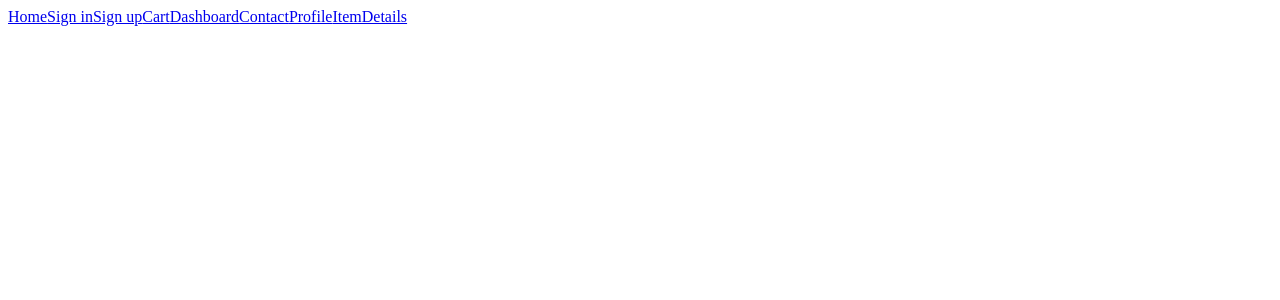
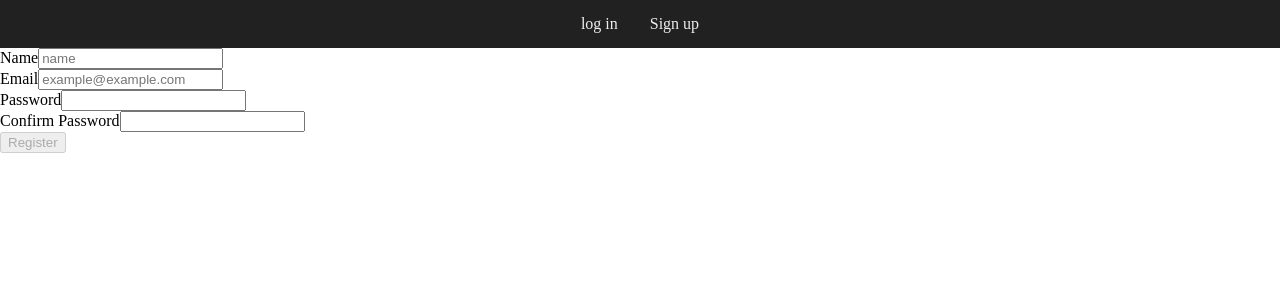
Before and after one commit to oklyz/ShopEase-front-end, a React (Vite) app in the folder ShopEase/: page /register in a window 1280 px wide. Shown: the top 300 px of the page. Built offline with nearby package versions, Linux system fonts and the light colour scheme.

Commit message:
header, register, and login done

```diff
--- a/ShopEase/src/App.css
+++ b/ShopEase/src/App.css
@@ -0,0 +1,22 @@
+body {
+  margin: 0;
+  box-sizing: border-box;
+}
+
+/* Nav bar */
+a {
+  color: #eee;
+  text-decoration: none;
+}
+
+header {
+  background-color: #212121;
+  display: flex;
+  justify-content: center;
+  align-items: center;
+  height: 3em;
+}
+
+header nav a {
+  margin: 0 1em;
+}
--- a/ShopEase/src/App.jsx
+++ b/ShopEase/src/App.jsx
@@ -1,31 +1,52 @@
 import './App.css'
 import { Route, Routes } from 'react-router-dom'
 import Header from './components/Header'
-import Home from "./pages/Home"
-import Login from "./pages/Login"
-import Register from "./pages/Register"
-import Cart from "./pages/Cart"
+import Home from './pages/Home'
+import Login from './pages/Login'
+import Register from './pages/Register'
+import Cart from './pages/Cart'
 import Dashboard from './pages/Deashboard'
-import ContactAs from "./pages/ContactAs"
+import ContactAs from './pages/ContactAs'
 import ItemDetails from './pages/ItemDetails'
 import Profile from './pages/Profile'
+import { useContext, useEffect } from 'react'
+import UserContext from './contexts/UserContext'
+import { CheckSession } from './services/Auth'
 
 function App() {
+  const { setUser } = useContext(UserContext)
 
+  const checkToken = async () => {
+    //If a token exists, sends token to localStorage to persist logged in user
+    const user = await CheckSession()
+    console.log(user)
+    setUser(user)
+  }
+
+  useEffect(() => {
+    const token = localStorage.getItem('token')
+    if (token) {
+      checkToken()
+    }
+  }, [])
 
   return (
     <>
-      <Header/>
+      <Header />
       <main>
         <Routes>
-          <Route path='/' element={<Home/>}></Route>
-          <Route path='/login' element={<Login/>}></Route>
-          <Route path='/register' element={<Register/>}></Route>
-          <Route path='/cart' element={<Cart/>}></Route>
-          <Route path='/dashboard' element={<Dashboard/>}></Route>
-          <Route path='/contact' element={<ContactAs/>}></Route>
-          <Route path='/itemdetails' element={<ItemDetails/>}></Route>
-          <Route path='/profile' element={<Profile/>}></Route>
+          <Route path="/login" element={<Login />}></Route>
+          <Route path="/register" element={<Register />}></Route>
+
+          {/* customer routes */}
+          <Route path="/" element={<Home />}></Route>
+          <Route path="/cart" element={<Cart />}></Route>
+          <Route path="/itemdetails" element={<ItemDetails />}></Route>
+          <Route path="/contact" element={<ContactAs />}></Route>
+          <Route path="/profile" element={<Profile />}></Route>
+
+          {/* admin routes */}
+          <Route path="/dashboard" element={<Dashboard />}></Route>
         </Routes>
       </main>
     </>
--- a/ShopEase/src/components/Header.jsx
+++ b/ShopEase/src/components/Header.jsx
@@ -1,19 +1,59 @@
-import { Link } from "react-router-dom"
+import { Link } from 'react-router-dom'
+import { useContext } from 'react'
+import UserContext from '../contexts/UserContext'
 
 const Nav = () => {
+  const { user, setUser } = useContext(UserContext)
 
+  const handleLogOut = () => {
+    //Reset all auth related state and clear localStorage
+    setUser(null)
+    localStorage.clear()
+  }
 
+  const adminOptions = (
+    <nav>
+      <Link to="">Dashboard</Link>
+      <Link to="">Issues</Link>
+      <Link to="">New Product</Link>
+      <Link to="/login" onClick={handleLogOut}>
+        log out
+      </Link>
+    </nav>
+  )
+
+  const customerOptions = (
+    <nav>
+      <Link to="/">Home</Link>
+      <Link to="">Items</Link>
+      <Link to="">Contact</Link>
+      <Link to="">Cart</Link>
+      <Link to="/login" onClick={handleLogOut}>
+        log out
+      </Link>
+      <Link to="">Profile</Link>
+    </nav>
+  )
+
+  const publicOptions = (
+    <nav>
+      <Link to="/login">log in</Link>
+      <Link to="/register">Sign up</Link>
+    </nav>
+  )
 
   return (
     <>
-      <Link to="/">Home</Link>
-      <Link to="/login">Sign in</Link>
-      <Link to="/register">Sign up</Link>
-      <Link to="/cart">Cart</Link>
-      <Link to="/dashboard">Dashboard</Link>
-      <Link to="/contact">Contact</Link>
-      <Link to="/profile">Profile</Link>
-      <Link to="/itemDetails">ItemDetails</Link>
+      <header>
+        {user ? (
+          <>
+            {user.role === 'customer' && <>{customerOptions}</>}
+            {user.role === 'admin' && <>{adminOptions}</>}
+          </>
+        ) : (
+          publicOptions
+        )}
+      </header>
     </>
   )
 }
--- /dev/null
+++ b/ShopEase/src/contexts/UserContext.jsx
@@ -0,0 +1,22 @@
+import { createContext, useState } from 'react'
+
+const UserContext = createContext(null)
+
+export const UserProvider = ({ children }) => {
+  const [user, setUser] = useState(null)
+
+  // user structure will be like this:
+  // user = {
+  //   id: user._id,
+  //   email: user.email,
+  //   role: user.role
+  // }
+
+  return (
+    <UserContext.Provider value={{ user, setUser }}>
+      {children}
+    </UserContext.Provider>
+  )
+}
+
+export default UserContext
--- a/ShopEase/src/main.jsx
+++ b/ShopEase/src/main.jsx
@@ -1,10 +1,12 @@
 import { createRoot } from 'react-dom/client'
 import App from './App.jsx'
-import {BrowserRouter} from "react-router-dom"
+import { BrowserRouter } from 'react-router-dom'
+import { UserProvider } from './contexts/UserContext.jsx'
 
 createRoot(document.getElementById('root')).render(
   <BrowserRouter>
-    <App />
+    <UserProvider>
+      <App />
+    </UserProvider>
   </BrowserRouter>
-
 )
--- a/ShopEase/src/pages/Home.jsx
+++ b/ShopEase/src/pages/Home.jsx
@@ -3,7 +3,9 @@ const Home = () => {
 
   return(
     <>
-
+    <div>
+      Home
+    </div>
     </>
   )
 }
--- a/ShopEase/src/pages/Login.jsx
+++ b/ShopEase/src/pages/Login.jsx
@@ -1,10 +1,62 @@
+import { useState, useContext } from 'react'
+import UserContext from '../contexts/UserContext'
+import { SignInUser } from '../services/Auth'
+import { useNavigate } from 'react-router-dom'
+
 const Login = () => {
+  let navigate = useNavigate()
+  const initialState = { email: '', password: '' }
 
+  const { setUser } = useContext(UserContext)
+  const [formValues, setFormValues] = useState(initialState)
 
-  return(
-    <>
+  const handleChange = (e) => {
+    setFormValues({ ...formValues, [e.target.id]: e.target.value })
+  }
 
-    </>
+  const handleSubmit = async (e) => {
+    e.preventDefault()
+
+    const payload = await SignInUser(formValues)
+    setFormValues(initialState)
+    setUser(payload)
+    navigate('/')
+  }
+
+  return (
+    <div>
+      <form onSubmit={handleSubmit}>
+        <div>
+          <label htmlFor="email">Email</label>
+          <input
+            onChange={handleChange}
+            id="email"
+            type="email"
+            placeholder="example@example.com"
+            value={formValues.email}
+            required
+            autoComplete="email"
+            name='email'
+          />
+        </div>
+
+        <div>
+          <label htmlFor="password">Password</label>
+          <input
+            onChange={handleChange}
+            type="password"
+            id="password"
+            value={formValues.password}
+            required
+            name='password'
+          />
+        </div>
+
+        <button disabled={!formValues.email || !formValues.password}>
+          Sign In
+        </button>
+      </form>
+    </div>
   )
 }
 
--- a/ShopEase/src/pages/Register.jsx
+++ b/ShopEase/src/pages/Register.jsx
@@ -1,10 +1,99 @@
+import { useState } from 'react'
+import { RegisterUser } from '../services/Auth'
+import { useNavigate } from 'react-router-dom'
+
 const Register = () => {
+  let navigate = useNavigate()
+  const initialState = {
+    name: '',
+    email: '',
+    password: '',
+    confirmPassword: '',
+  }
 
+  const [formValues, setFormValues] = useState(initialState)
 
-  return(
-    <>
+  const handleChange = (e) => {
+    setFormValues({ ...formValues, [e.target.name]: e.target.value })
+  }
 
-    </>
+  const handleSubmit = async (e) => {
+    e.preventDefault()
+    await RegisterUser({
+      name: formValues.name,
+      email: formValues.email,
+      password: formValues.password
+    })
+    setFormValues(initialState)
+    navigate('/login')
+  }
+
+  return (
+    <div className="col register">
+      <form onSubmit={handleSubmit}>
+        <div>
+          <label htmlFor="name">Name</label>
+          <input
+            onChange={handleChange}
+            id="name"
+            type="text"
+            placeholder="name"
+            value={formValues.name}
+            required
+            autoComplete="name"
+            name='name'
+          />
+        </div>
+
+        <div>
+          <label htmlFor="email">Email</label>
+          <input
+            onChange={handleChange}
+            id="email"
+            type="email"
+            placeholder="example@example.com"
+            value={formValues.email}
+            required
+            autoComplete="email"
+            name='email'
+          />
+        </div>
+
+        <div>
+          <label htmlFor="password">Password</label>
+          <input
+            onChange={handleChange}
+            type="password"
+            id="password"
+            value={formValues.password}
+            required
+            name='password'
+          />
+        </div>
+
+        <div>
+          <label htmlFor="confirmPassword">Confirm Password</label>
+          <input
+            onChange={handleChange}
+            type="password"
+            id="confirmPassword"
+            value={formValues.confirmPassword}
+            required
+            name='confirmPassword'
+          />
+        </div>
+
+        <button
+          disabled={
+            !formValues.email ||
+            (!formValues.password &&
+              formValues.password === formValues.confirmPassword)
+          }
+        >
+          Register
+        </button>
+      </form>
+    </div>
   )
 }
 
--- a/ShopEase/src/services/api.js
+++ b/ShopEase/src/services/api.js
@@ -4,19 +4,21 @@ export const BASE_URL = "http://localhost:3001"
 
 const Client = axios.create({baseURL: BASE_URL})
 
+// Intercepts every request axios makes
 Client.interceptors.request.use(
   async (config) => {
-
-    const token = localStorage.getItem("token")
-
+    // Reads the token in localStorage
+    const token = localStorage.getItem('token')
+    // if the token exists, we set the authorization header
     if (token) {
-      config.headers["authorization"] = `Bearer ${token}`
+      config.headers['authorization'] = `Bearer ${token}`
     }
-
+    // We return the new config if the token exists or the default config if no token exists.
     return config
+    // Provides the token to each request that passes through axios
   },
   async (error) => {
-    console.log({ msg : `Axios Interceptor Error!`, error})
+    console.log({ msg: 'Axios Interceptor Error!', error })
     throw error
   }
 )
--- a/ShopEase/src/services/auth.js
+++ b/ShopEase/src/services/auth.js
@@ -0,0 +1,31 @@
+import Client from './api'
+
+export const RegisterUser = async (data) => {
+  try {
+    const res = await Client.post('/auth/register', data)
+    return res.data
+  } catch (error) {
+    throw error
+  }
+}
+
+export const SignInUser = async (data) => {
+  try {
+    const res = await Client.post('/auth/login', data)
+    // Set the current signed in users token to localStorage
+    localStorage.setItem('token', res.data.token)
+    return res.data.user
+  } catch (error) {
+    throw error
+  }
+}
+
+export const CheckSession = async () => {
+  try {
+    // Checks if the current token if it exists is valid
+    const res = await Client.get('/auth/session')
+    return res.data
+  } catch (error) {
+    throw error
+  }
+}
```
Also changed, not shown: ShopEase/src/components/Item.jsx (deleted, +0 -11 lines), ShopEase/src/components/Items.jsx (added, +11 -0 lines).
